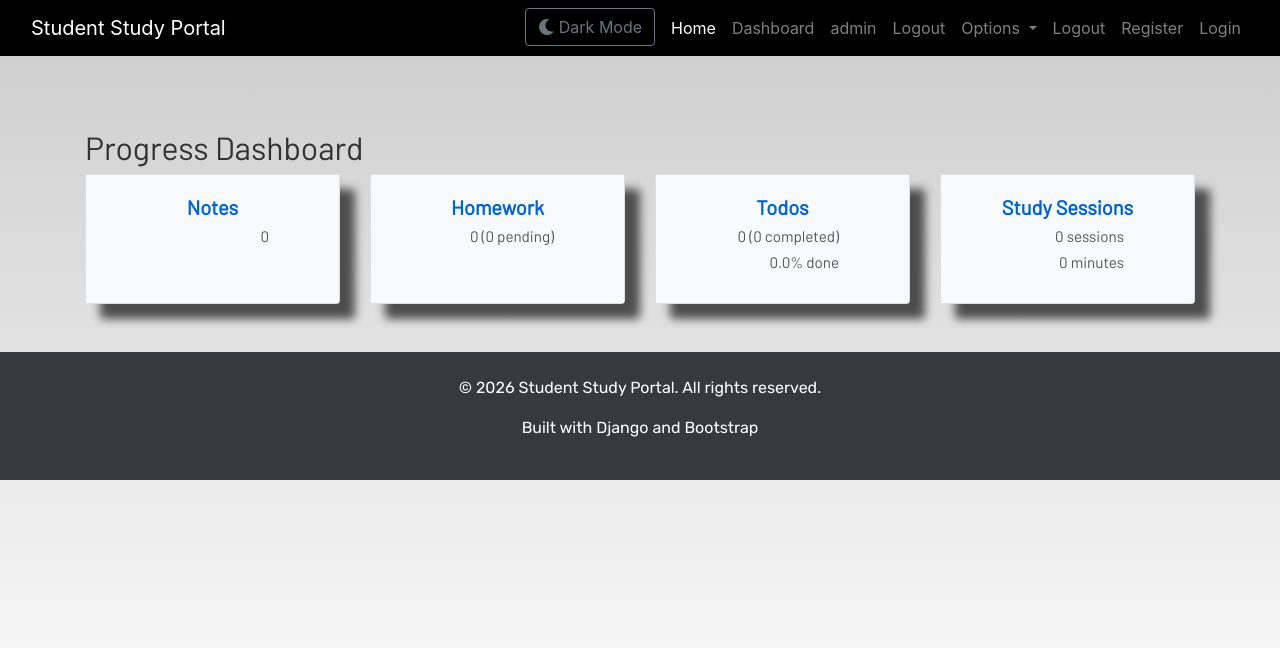
After one commit to prasannapbhurke/student-portal, a Django app: page /dashboard/ in a window 1280 px wide. The commit adds this page. Shown: the top 648 px of the page. Run offline with Django 5.2, Linux system fonts and the light colour scheme; a user stored in the database is signed in; data that the repository does not hold is empty; some libraries are stand-ins or nearby versions; some web fonts are replaced.

Commit message:
Implement advanced features: search filters with date range, bulk delete, CSV export for notes, and progress dashboard

```diff
--- a/project file/Youtube/django/studentstudyportal/dashboard/templates/dashboard/base.html
+++ b/project file/Youtube/django/studentstudyportal/dashboard/templates/dashboard/base.html
@@ -31,9 +31,14 @@
                  <i class="fas fa-moon"></i> Dark Mode
                </button>
              </li>
-            <li class="nav-item">
-              <a class="nav-link active" aria-current="page" href="#">Home</a>
-            </li>
+             <li class="nav-item">
+               <a class="nav-link active" aria-current="page" href="#">Home</a>
+             </li>
+             {% if user.is_authenticated %}
+             <li class="nav-item">
+               <a class="nav-link" href="{% url 'dashboard' %}">Dashboard</a>
+             </li>
+             {% endif %}
              {% if user.is_authenticated %}
              <li class="nav-item">
                <a class="nav-link" href="#">{{ user.username }}</a>
--- /dev/null
+++ b/project file/Youtube/django/studentstudyportal/dashboard/templates/dashboard/dashboard.html
@@ -0,0 +1,45 @@
+{% extends 'dashboard/base.html' %}
+{% load static %}
+{% block content %}
+
+<div class="container mt-4">
+    <h2>Progress Dashboard</h2>
+    <div class="row">
+        <div class="col-md-3">
+            <div class="card text-center">
+                <div class="card-body">
+                    <h5 class="card-title">Notes</h5>
+                    <p class="card-text">{{ total_notes }}</p>
+                </div>
+            </div>
+        </div>
+        <div class="col-md-3">
+            <div class="card text-center">
+                <div class="card-body">
+                    <h5 class="card-title">Homework</h5>
+                    <p class="card-text">{{ total_homework }} ({{ pending_homework }} pending)</p>
+                </div>
+            </div>
+        </div>
+        <div class="col-md-3">
+            <div class="card text-center">
+                <div class="card-body">
+                    <h5 class="card-title">Todos</h5>
+                    <p class="card-text">{{ total_todos }} ({{ completed_todos }} completed)</p>
+                    <p>{{ completion_rate|floatformat:1 }}% done</p>
+                </div>
+            </div>
+        </div>
+        <div class="col-md-3">
+            <div class="card text-center">
+                <div class="card-body">
+                    <h5 class="card-title">Study Sessions</h5>
+                    <p class="card-text">{{ total_sessions }} sessions</p>
+                    <p>{{ total_session_time }} minutes</p>
+                </div>
+            </div>
+        </div>
+    </div>
+</div>
+
+{% endblock %}
--- a/project file/Youtube/django/studentstudyportal/dashboard/urls.py
+++ b/project file/Youtube/django/studentstudyportal/dashboard/urls.py
@@ -3,7 +3,9 @@ from . import views
 
 urlpatterns = [
     path('', views.home, name='home'),
+    path('dashboard/', views.dashboard, name='dashboard'),
     path('notes/', views.notes, name='notes'),
+    path('export-notes/', views.export_notes, name='export_notes'),
     path('add-note/', views.add_note, name='add_note'),
     path('edit-note/<int:id>/', views.edit_note, name='edit_note'),
     path('delete-note/<int:id>/', views.delete_note, name='delete_note'),
--- a/project file/Youtube/django/studentstudyportal/dashboard/views.py
+++ b/project file/Youtube/django/studentstudyportal/dashboard/views.py
@@ -3,6 +3,8 @@ from django.contrib.auth.decorators import login_required
 from django.contrib import messages
 from django.utils import timezone
 from django.db import models
+from django.http import HttpResponse
+import csv
 from .models import Note, Homework, Todo, Subtask, Book, DictionaryEntry, ConversionEntry, StudySession
 
 def home(request):
@@ -24,10 +26,58 @@ def notes(request):
     user = request.user if request.user.is_authenticated else None
     notes = Note.objects.filter(user=user) if user else Note.objects.filter(user__isnull=True)
     q = request.GET.get('q')
+    date_from = request.GET.get('date_from')
+    date_to = request.GET.get('date_to')
     if q:
-        notes = notes.filter(title__icontains=q) | notes.filter(description__icontains=q)
-    context = {'notes': notes, 'query': q}
+        notes = notes.filter(models.Q(title__icontains=q) | models.Q(description__icontains=q))
+    if date_from:
+        notes = notes.filter(created_at__date__gte=date_from)
+    if date_to:
+        notes = notes.filter(created_at__date__lte=date_to)
+    if request.method == 'POST' and 'bulk_delete' in request.POST:
+        selected_ids = request.POST.getlist('selected_notes')
+        if selected_ids:
+            notes.filter(id__in=selected_ids).delete()
+            messages.success(request, f'Deleted {len(selected_ids)} notes.')
+            return redirect('notes')
+    context = {'notes': notes, 'query': q, 'date_from': date_from, 'date_to': date_to}
     return render(request, 'dashboard/notes.html', context)
+
+def export_notes(request):
+    """Export notes to CSV"""
+    user = request.user if request.user.is_authenticated else None
+    notes = Note.objects.filter(user=user) if user else Note.objects.filter(user__isnull=True)
+    response = HttpResponse(content_type='text/csv')
+    response['Content-Disposition'] = 'attachment; filename="notes.csv"'
+    writer = csv.writer(response)
+    writer.writerow(['Title', 'Description', 'Created At'])
+    for note in notes:
+        writer.writerow([note.title, note.description, note.created_at])
+    return response
+
+def dashboard(request):
+    """Progress dashboard"""
+    user = request.user if request.user.is_authenticated else None
+    if not user:
+        return redirect('account_login')
+    total_notes = Note.objects.filter(user=user).count()
+    total_homework = Homework.objects.filter(user=user).count()
+    pending_homework = Homework.objects.filter(user=user, status='pending').count()
+    total_todos = Todo.objects.filter(user=user).count()
+    completed_todos = Todo.objects.filter(user=user, completed=True).count()
+    total_sessions = StudySession.objects.filter(user=user).count()
+    total_session_time = StudySession.objects.filter(user=user).aggregate(total=models.Sum('duration'))['total'] or 0
+    context = {
+        'total_notes': total_notes,
+        'total_homework': total_homework,
+        'pending_homework': pending_homework,
+        'total_todos': total_todos,
+        'completed_todos': completed_todos,
+        'completion_rate': (completed_todos / total_todos * 100) if total_todos > 0 else 0,
+        'total_sessions': total_sessions,
+        'total_session_time': total_session_time,
+    }
+    return render(request, 'dashboard/dashboard.html', context)
 
 def add_note(request):
     """Add a new note"""
```
Also changed, not shown: project file/Youtube/django/studentstudyportal/dashboard/templates/dashboard/notes.html (+16 -3 lines).
